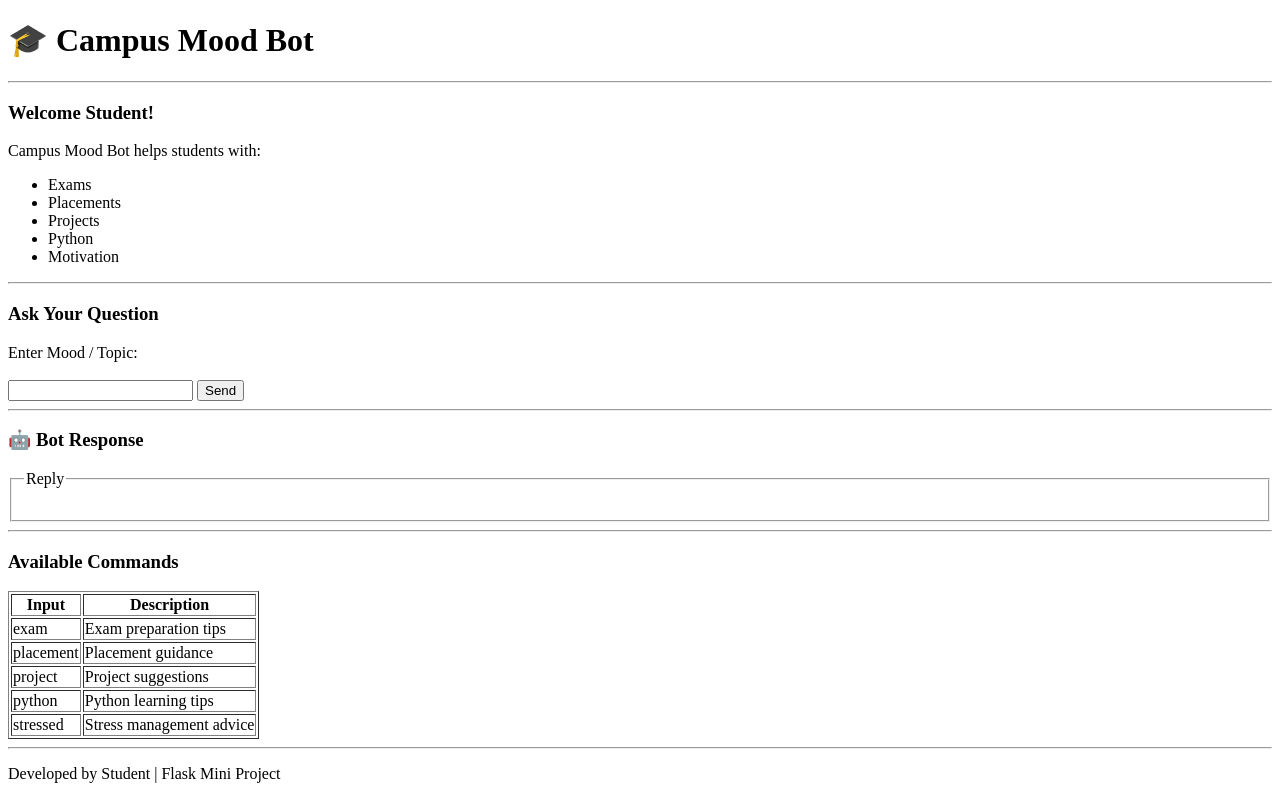
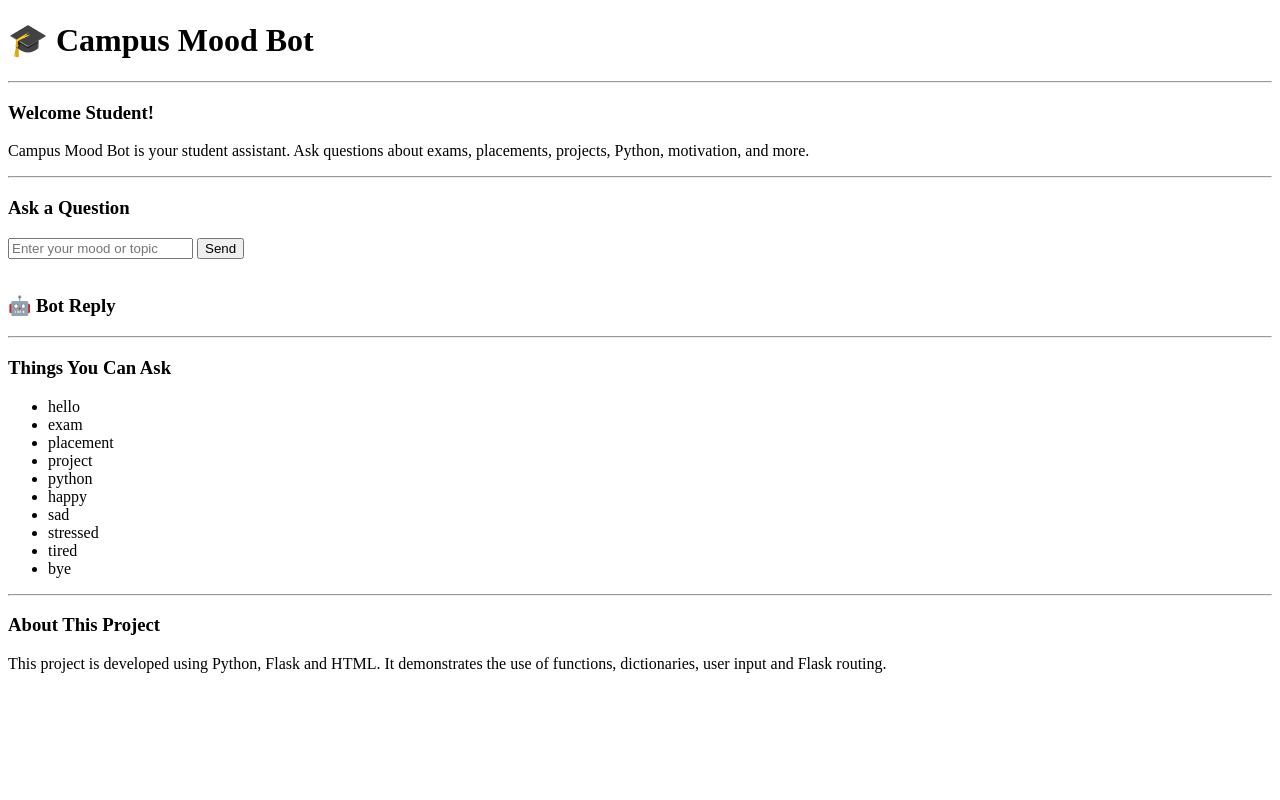
Before and after one commit to samiksha-byte/python-studies, a Flask app: page / in a window 1280 px wide. Run offline with Flask 3, Linux system fonts and the light colour scheme.

Commit message:
Added Campus Mood Bot Flask mini project

```diff
--- a/MiniProject/templates/index.html
+++ b/MiniProject/templates/index.html
@@ -3,90 +3,71 @@
 <head>
     <title>Campus Mood Bot</title>
 </head>
+
 <body>
 
     <h1>🎓 Campus Mood Bot</h1>
+
     <hr>
 
     <h3>Welcome Student!</h3>
 
     <p>
-        Campus Mood Bot helps students with:
+        Campus Mood Bot is your student assistant.
+        Ask questions about exams, placements, projects,
+        Python, motivation, and more.
     </p>
 
+    <hr>
+
+    <h3>Ask a Question</h3>
+
+    <form method="POST">
+
+        <input
+            type="text"
+            name="message"
+            placeholder="Enter your mood or topic"
+            required
+        >
+
+        <button type="submit">
+            Send
+        </button>
+
+    </form>
+
+    <br>
+
+    <h3>🤖 Bot Reply</h3>
+
+    <p>{{ reply }}</p>
+
+    <hr>
+
+    <h3>Things You Can Ask</h3>
+
     <ul>
-        <li> Exams</li>
-        <li> Placements</li>
-        <li> Projects</li>
-        <li> Python</li>
-        <li> Motivation</li>
+        <li>hello</li>
+        <li>exam</li>
+        <li>placement</li>
+        <li>project</li>
+        <li>python</li>
+        <li>happy</li>
+        <li>sad</li>
+        <li>stressed</li>
+        <li>tired</li>
+        <li>bye</li>
     </ul>
 
     <hr>
 
-    <h3>Ask Your Question</h3>
-
-    <form method="POST">
-
-        <label>Enter Mood / Topic:</label>
-
-        <br><br>
-
-        <input type="text" name="message" required>
-
-        <button type="submit">Send</button>
-
-    </form>
-
-    <hr>
-
-    <h3>🤖 Bot Response</h3>
-
-    <fieldset>
-        <legend>Reply</legend>
-        <p>{{ reply }}</p>
-    </fieldset>
-
-    <hr>
-
-    <h3>Available Commands</h3>
-
-    <table border="1">
-        <tr>
-            <th>Input</th>
-            <th>Description</th>
-        </tr>
-
-        <tr>
-            <td>exam</td>
-            <td>Exam preparation tips</td>
-        </tr>
-
-        <tr>
-            <td>placement</td>
-            <td>Placement guidance</td>
-        </tr>
-
-        <tr>
-            <td>project</td>
-            <td>Project suggestions</td>
-        </tr>
-
-        <tr>
-            <td>python</td>
-            <td>Python learning tips</td>
-        </tr>
-
-        <tr>
-            <td>stressed</td>
-            <td>Stress management advice</td>
-        </tr>
-    </table>
-
-    <hr>
+    <h3>About This Project</h3>
 
     <p>
-        Developed by Student | Flask Mini Project
+        This project is developed using Python, Flask and HTML.
+        It demonstrates the use of functions, dictionaries,
+        user input and Flask routing.
     </p>
 
 </body>
```
